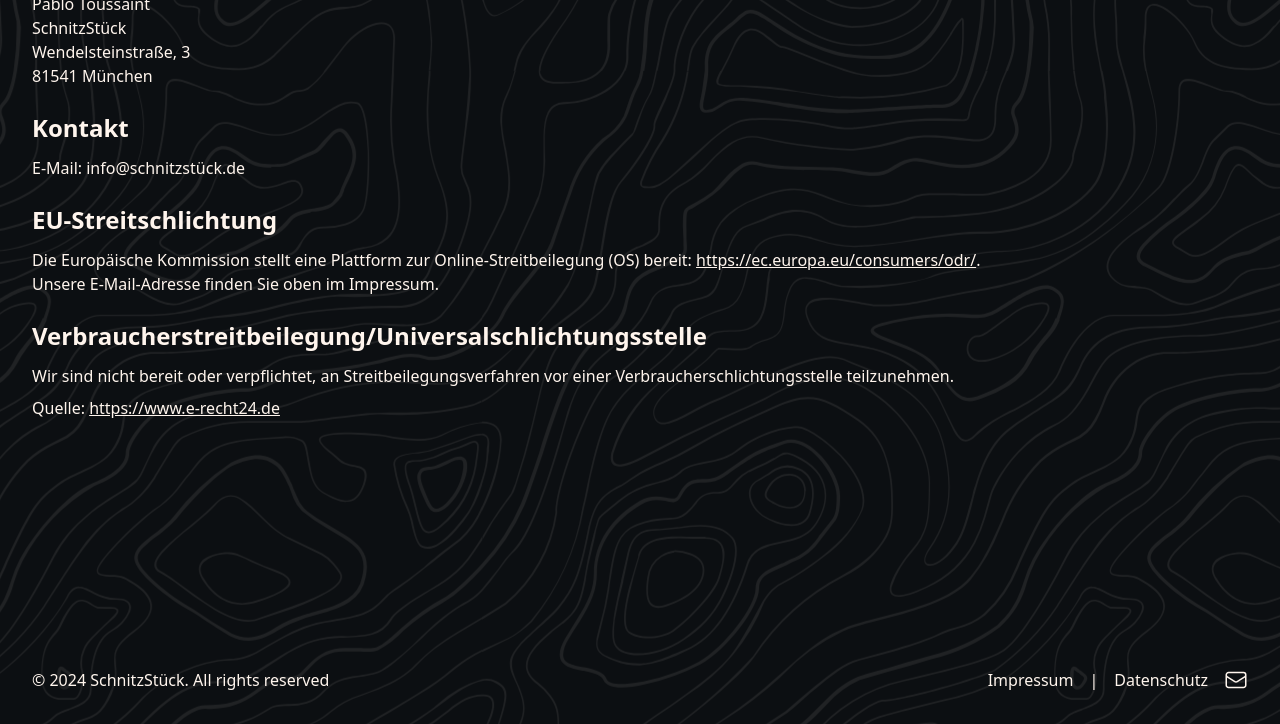
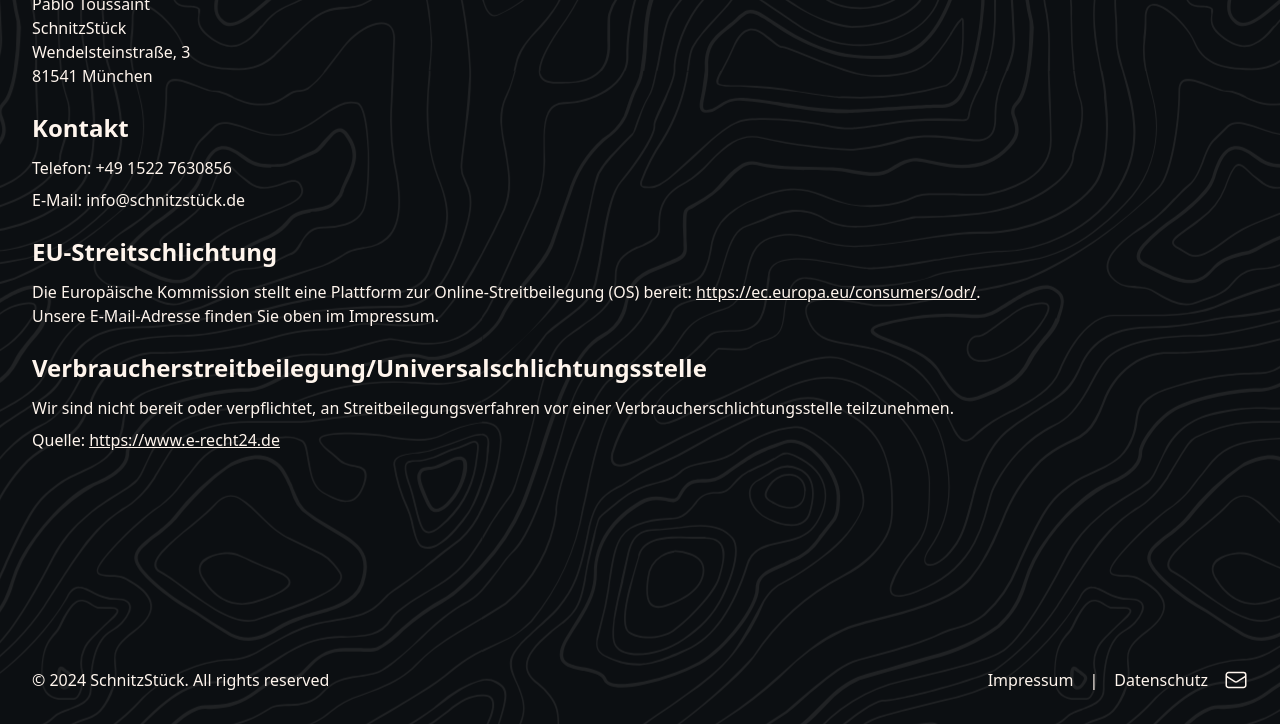
Before and after one commit to PJET2000/schnitzst-ck.github.io, an Astro site: page /impressum in a window 1280 px wide. Shown: the part 212-936 px from the top of the page. Built offline with nearby package versions, Linux system fonts and the light colour scheme; Astro itself is replaced by a stand-in of ours.

Commit message:
telefonnummer hinzugefügt

```diff
--- a/src/pages/impressum.astro
+++ b/src/pages/impressum.astro
@@ -21,6 +21,7 @@ import BaseLayout from "../layouts/base-layout.astro"
         81541 M&uuml;nchen</p>
 
         <h2>Kontakt</h2>
+        <p>Telefon: +49 1522 7630856</p>
         <p>
         E-Mail: info@schnitzst&uuml;ck.de</p>
 
```
Also changed, not shown: package.json (+6 -5 lines), 1 other file.
